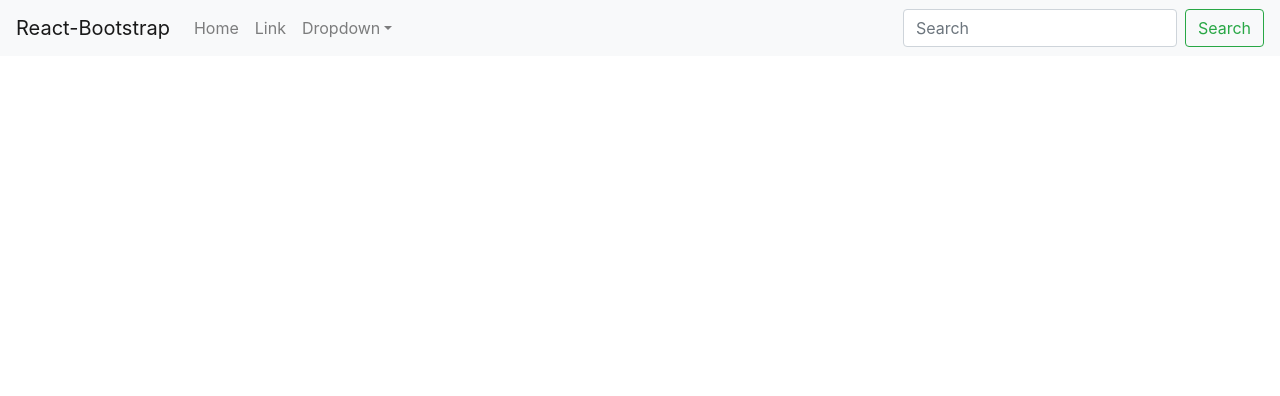
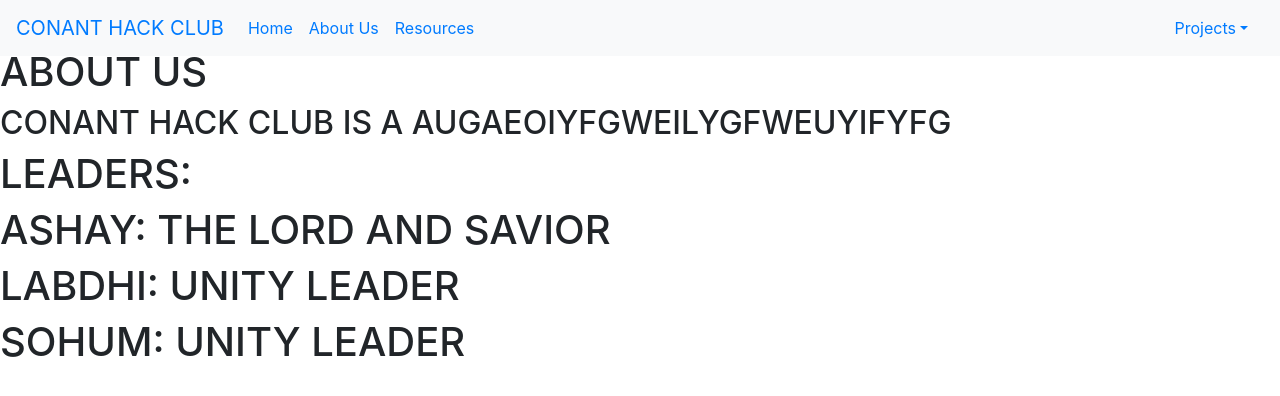
Before and after one commit to Conant-Hack-Club/Conant-Hack-Club-Website, a React (Create React App) app: page /about in a window 1280 px wide. Shown: the top 396 px of the page. Built offline with nearby package versions, Linux system fonts and the light colour scheme.

Commit message:
barebones

```diff
--- a/src/App.js
+++ b/src/App.js
@@ -1,6 +1,3 @@
-
-
-
 import './App.css';
 import React from 'react';
 import { BrowserRouter as Router, Route, Switch } from 'react-router-dom';
@@ -15,6 +12,8 @@ function App() {
     <div className="App">
       <Router>
       <TopNavbar />
+      <br/>
+      <br/>
         <Switch>
           <Route path="/" exact component={() => <HomeScreen />}></Route>
           <Route path="/about" exact component={() => <AboutUsScreen />}></Route>
--- a/src/components/AboutUsScreen.js
+++ b/src/components/AboutUsScreen.js
@@ -2,8 +2,13 @@ import React from 'react'
 
 export default function AboutUsScreen() {
     return (
-        <div>
-
-        </div>
-    )
+      <div>
+        <h1>ABOUT US</h1>
+        <h2>CONANT HACK CLUB IS A AUGAEOIYFGWEILYGFWEUYIFYFG</h2>
+        <h1>LEADERS:</h1>
+        <h1>ASHAY: THE LORD AND SAVIOR</h1>
+        <h1>LABDHI: UNITY LEADER</h1>
+        <h1>SOHUM: UNITY LEADER</h1>
+      </div>
+    );
 }
--- a/src/components/HomeScreen.js
+++ b/src/components/HomeScreen.js
@@ -6,7 +6,6 @@ export default function HomeScreen() {
     return (
         <div>
             <CarouselScreen/>
-            <br></br>
             <MediaScreen />
         </div>
     )
--- a/src/components/Navbar.js
+++ b/src/components/Navbar.js
@@ -1,26 +1,23 @@
 import React from 'react'
-import {Navbar, NavDropdown, Form, FormControl, Button, Nav} from 'react-bootstrap';
+import {Navbar, Nav, NavDropdown} from 'react-bootstrap';
+
 export default function TopNavbar() {
     return (
-<Navbar bg="light" expand="lg">
-  <Navbar.Brand href="#home">React-Bootstrap</Navbar.Brand>
+      //CAN USE TRANSPARENT
+      <Navbar bg="light" expand="lg" fixed="top" variant="blue">
+        <Navbar.Brand href="/">CONANT HACK CLUB</Navbar.Brand>
         <Navbar.Toggle aria-controls="basic-navbar-nav" />
         <Navbar.Collapse id="basic-navbar-nav">
           <Nav className="mr-auto">
-      <Nav.Link href="#home">Home</Nav.Link>
-      <Nav.Link href="#link">Link</Nav.Link>
-      <NavDropdown title="Dropdown" id="basic-nav-dropdown">
-        <NavDropdown.Item href="#action/3.1">Action</NavDropdown.Item>
-        <NavDropdown.Item href="#action/3.2">Another action</NavDropdown.Item>
+            <Nav.Link href="/">Home</Nav.Link>
+            <Nav.Link href="/about">About Us</Nav.Link>
+            <Nav.Link href="/resources">Resources</Nav.Link>
+          </Nav>
+          <NavDropdown title="Projects">
+            <NavDropdown.Item href="/projects">2020-2021</NavDropdown.Item>
+            <NavDropdown.Item href="#action/3.2">2021-2022</NavDropdown.Item>
             <NavDropdown.Item href="#action/3.3">Something</NavDropdown.Item>
-        <NavDropdown.Divider />
-        <NavDropdown.Item href="#action/3.4">Separated link</NavDropdown.Item>
           </NavDropdown>
-    </Nav>
-    <Form inline>
-      <FormControl type="text" placeholder="Search" className="mr-sm-2" />
-      <Button variant="outline-success">Search</Button>
-    </Form>
         </Navbar.Collapse>
       </Navbar>
     );
--- /dev/null
+++ b/src/components/ProjectsCarouselScreen.js
@@ -0,0 +1,61 @@
+import React from 'react'
+import { Carousel } from "react-bootstrap";
+import logo from "../static/images/conantSchool.jpg";
+
+export default function ProjectsCarouselScreen() {
+    return (
+      <Carousel className="carousel">
+        <Carousel.Item className="carousel-item">
+          <img
+            className="d-block w-100"
+            src="https://www.usglc.org/media/2016/09/800x400.png"
+            alt="First Project"
+          />
+          <Carousel.Caption>
+            <h2>First Project</h2>
+            <h3>CONTRIBUTORS: SOHAM, SAKSHAM</h3>
+            <p>
+              This is a nice description of the project. This is a nice
+              description of the project.
+            </p>
+          </Carousel.Caption>
+        </Carousel.Item>
+        <Carousel.Item className="carousel-item">
+          <img
+            className="d-block w-100"
+            src="https://www.usglc.org/media/2016/09/800x400.png"
+            alt="Second Project"
+          />
+
+          <Carousel.Caption>
+              <h2>Second Project</h2>
+              <h3>CONTRIBUTORS: SOHAM, SAKSHAM</h3>
+              <p>
+                This is a nice description of the project. This is a nice
+                description of the project.
+              </p>
+          </Carousel.Caption>
+        </Carousel.Item>
+        <Carousel.Item className="carousel-item">
+          <div className="imageDiv">
+            <img
+              className="d-block w-100"
+              src="https://www.usglc.org/media/2016/09/800x400.png"
+              alt="Third Project"
+              height="100%"
+              width="auto"
+            />
+          </div>
+
+          <Carousel.Caption>
+            <h2>Third Project</h2>
+            <h3>CONTRIBUTORS: SOHAM, SAKSHAM</h3>
+            <p>
+              This is a nice description of the project. This is a nice
+              description of the project.
+            </p>
+          </Carousel.Caption>
+        </Carousel.Item>
+      </Carousel>
+    );
+}
--- a/src/components/ProjectsScreen.js
+++ b/src/components/ProjectsScreen.js
@@ -1,9 +1,8 @@
 import React from 'react'
+import ProjectsCarouselScreen from './ProjectsCarouselScreen'
 
 export default function ProjectsScreen() {
     return (
-        <div>
-
-        </div>
+        <ProjectsCarouselScreen />
     )
 }
--- a/src/components/ResourcesScreen.js
+++ b/src/components/ResourcesScreen.js
@@ -3,7 +3,8 @@ import React from 'react'
 export default function ResourcesScreen() {
     return (
         <div>
-
+            <h1>RESOURCES</h1>
+            <p><a href="https://google.com"> LINK </a></p>
         </div>
     )
 }
--- /dev/null
+++ b/src/static/css/navbar.css
@@ -0,0 +1,7 @@
+.navbar-brand {
+  display: flex;
+  align-items: center;
+}
+.navbar-brand img {
+  padding: 7px 14px;
+}
```
Also changed, not shown: src/components/CarouselScreen.js (+4 -3 lines), src/static/images/conantSchool.jpg (added). Lines whose indentation alone changed are shown as unchanged.
